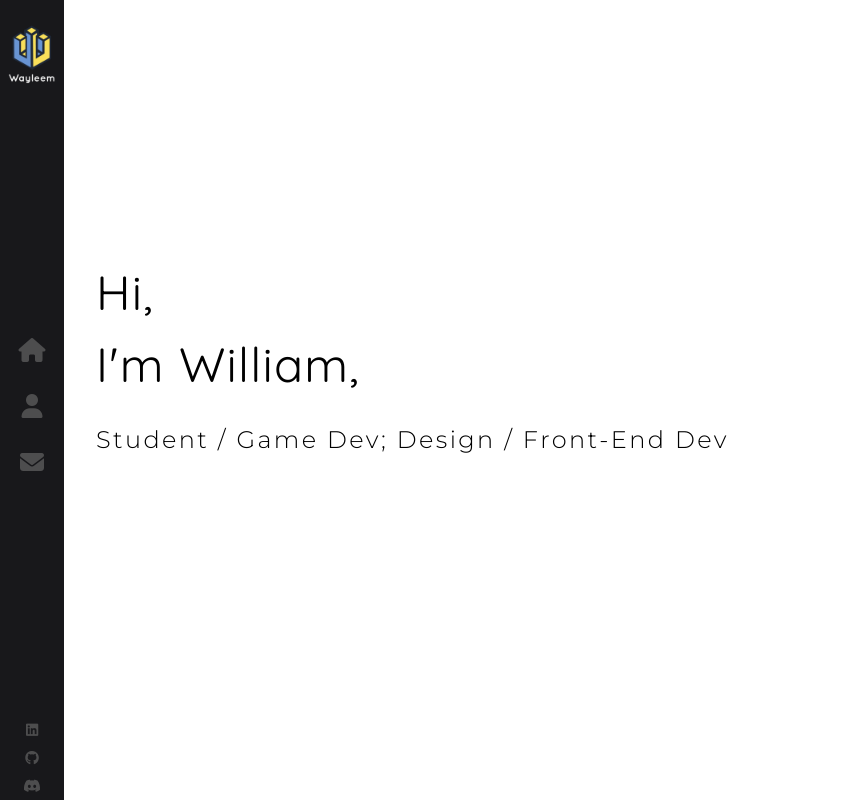
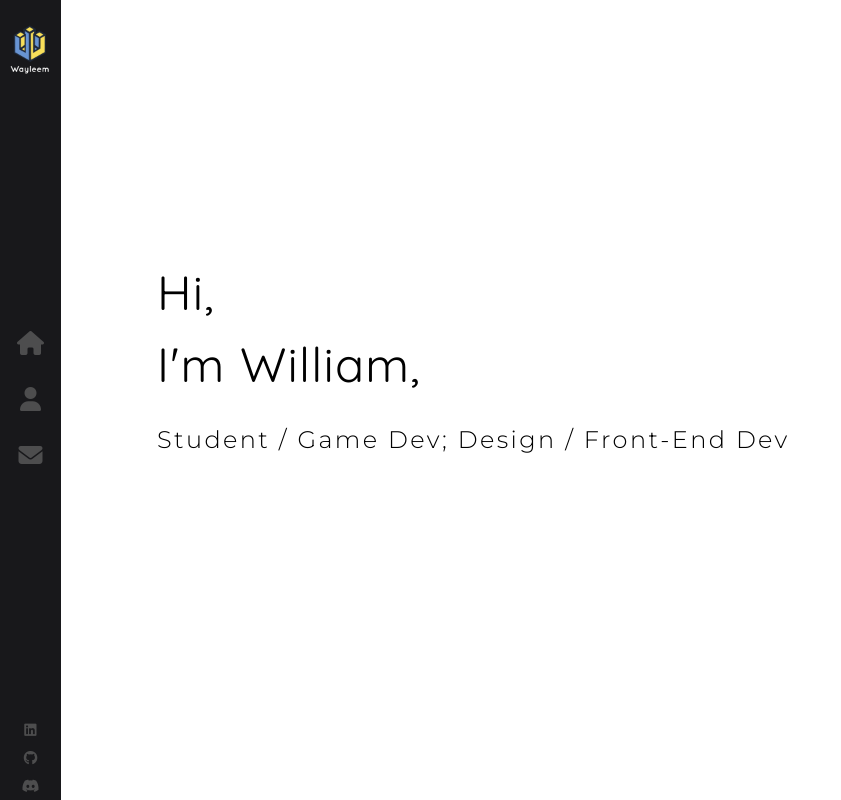
Before and after one commit to wayleem/wayleem.github.io, a React (Vite) app: page / in a window 1280 px wide. Shown: the top 800 px of the page, without its empty margins (0-841 px from the left). Built offline with nearby package versions, Linux system fonts and the light colour scheme.

Commit message:
amend(sidebar): adjust logo size.

```diff
--- a/src/components/sidebar.tsx
+++ b/src/components/sidebar.tsx
@@ -4,9 +4,9 @@ import LogoSubtitle from "../assets/images/sublogo.png"
 
 const Sidebar = () => {
     return (
-        <div className="bg-zinc-900 text-[#4d4d4e] top-0 left-0 h-12 w-screen sidebar-col-mobile sm:h-screen sm:w-16 sm:sidebar-col fixed">
+        <div className="bg-zinc-900 text-[#4d4d4e] h-12 w-screen sidebar-col-mobile relative sm:h-screen sm:w-16 sm:sidebar-col">
 
-            <Link className="w-12 mx-2" to="/">
+            <Link className="w-10 mx-2" to="/">
                 <img className="mt-6" src={LogoW} />
                 <img className="invisible sm:visible" src={LogoSubtitle} />
             </Link>
```
